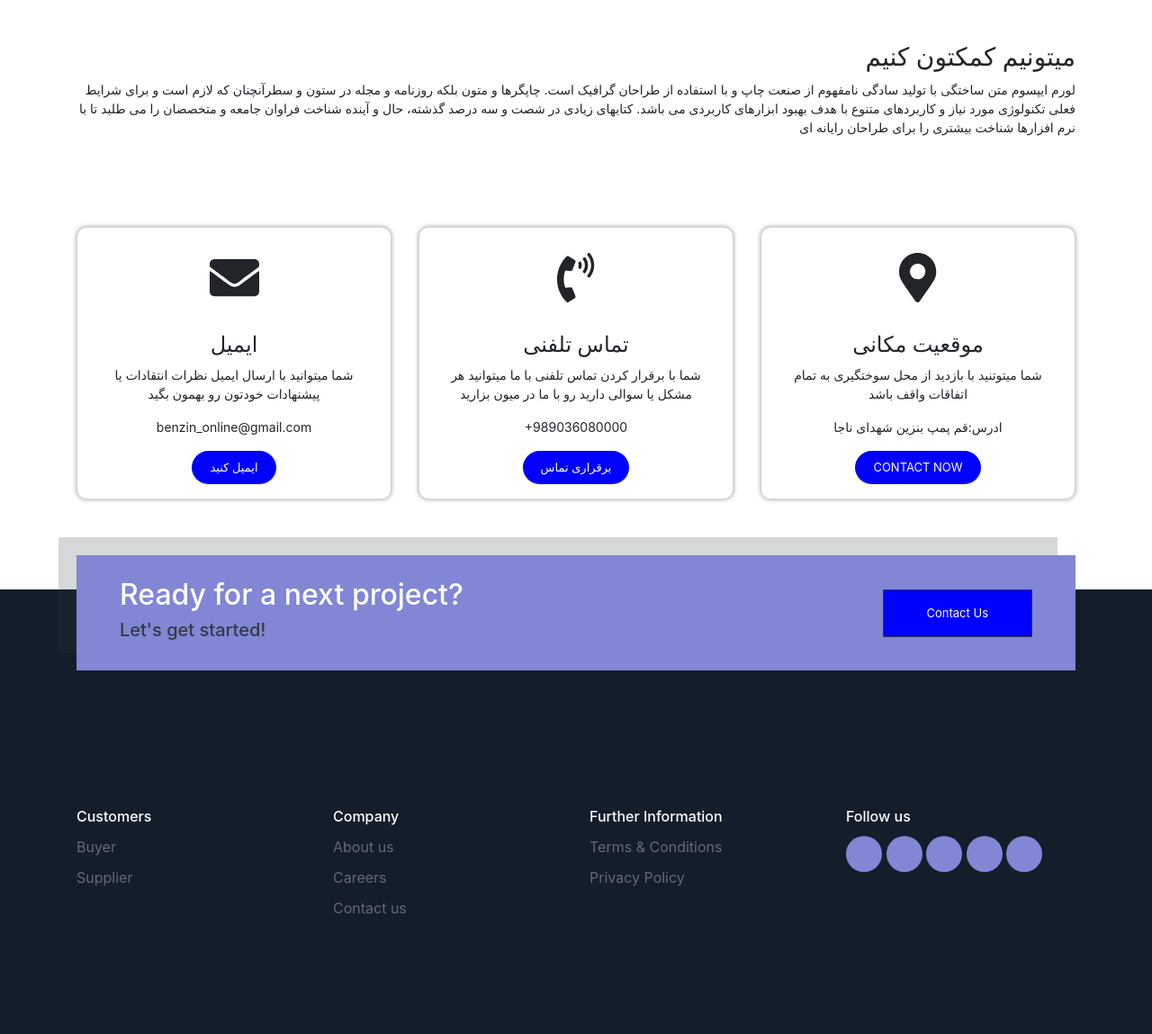
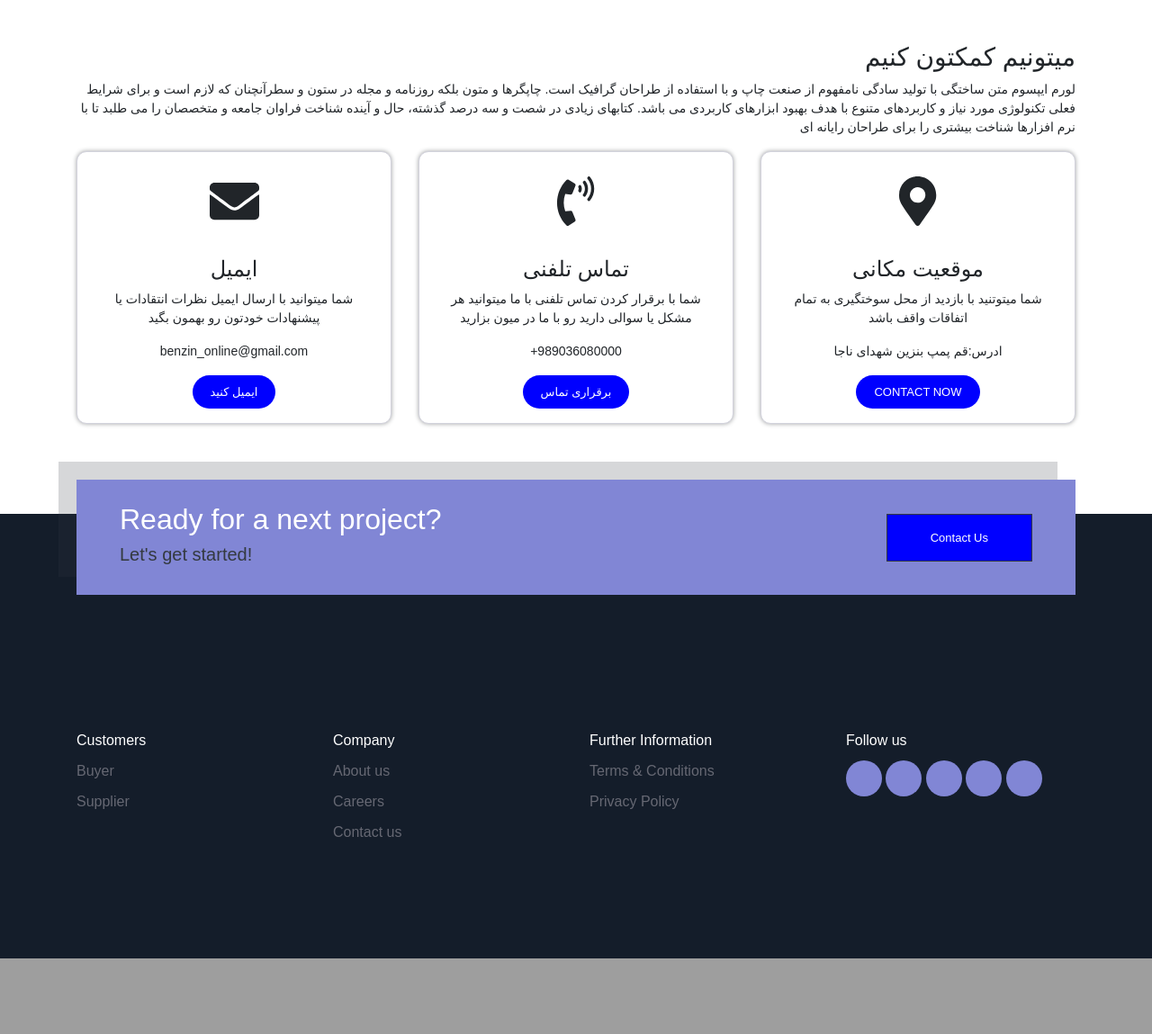
Before and after one commit to saei1d/sokht, a Django app: page /contact/ in a window 1280 px wide. Shown: the part 667-1816 px from the top of the page at 90% size. After the commit the page ends 1732 px from the top, so only its background shows below. Run offline with Django 5.2, Linux system fonts and the light colour scheme; some libraries are stand-ins or nearby versions; some web fonts are replaced.

Commit message:
contact page

```diff
--- a/static/css/pay.css
+++ b/static/css/pay.css
@@ -33,6 +33,7 @@ body {
     cursor: pointer;
     -webkit-transition: all ease-in-out 300ms;
     transition: all ease-in-out 300ms;
+    border: none;
 }
 
 .button:hover {
--- a/templates/contact.html
+++ b/templates/contact.html
@@ -9,16 +9,24 @@
     <link rel="stylesheet" href="https://cdnjs.cloudflare.com/ajax/libs/font-awesome/5.15.4/css/all.min.css">
 </head>
 <body>
+{% include 'header.html' %}
+
 <style>
-    .mt-100 {
+    body {
+        font-family: 'MyFont', sans-serif;
 
-        margin-top: 100px;
     }
+
+    @font-face {
+        font-family: 'MyFont';
+        src: url('/static/font/Shabnam-Medium.woff') format('woff');
+    }
+
+
 
     .card {
         position: relative;
         display: flex;
-        width: 350px;
         flex-direction: column;
         min-width: 0;
         word-wrap: break-word;
@@ -70,7 +78,6 @@
         background-color: #D32F2F !important;
     }
 </style>
-{% include 'header.html' %}
 <div id="carouselExampleCaptions" class="carousel slide d-none d-md-block" style="margin-top: -130px">
     <div class="carousel-inner ">
         <div class="carousel-item active">
@@ -100,9 +107,9 @@
     </div>
 </div>
 
-<div class="container d-flex justify-content-center mt-100">
+<div class="container text-center">
     <div class="row">
-        <div class="col-md-4 col-12 mx-auto">
+        <div class="col-12 col-md-4 mx-auto">
             <div class="card">
                 <div class="card-body text-center">
 
@@ -120,7 +127,7 @@
             </div>
         </div>
         <div class="col-md-4 col-12 mx-auto">
-            <div class="card">
+            <div class="card mx-auto">
                 <div class="card-body text-center">
 
 
@@ -156,5 +163,11 @@
 </div>
 
 {% include 'footer.html' %}
+<script src="https://code.jquery.com/jquery-3.5.1.slim.min.js"></script>
+<script src="https://cdn.jsdelivr.net/npm/@popperjs/core@2.5.4/dist/umd/popper.min.js"></script>
+<script src="https://maxcdn.bootstrapcdn.com/bootstrap/4.5.2/js/bootstrap.min.js"></script>
+<script src="https://cdnjs.cloudflare.com/ajax/libs/font-awesome/5.15.4/js/all.min.js"></script>
+<script src="/fonts/all.js"></script>
+
 </body>
 </html>
--- a/templates/header.html
+++ b/templates/header.html
@@ -1,3 +1,4 @@
+<section style="background-color: #4146ea">
 <div class="container">
 <nav class=" navbar navbar-expand-lg navbar-light" style="z-index: 99;">
     <a class="navbar-brand" href="#">
@@ -26,10 +27,11 @@
     </div>
 </nav>
 </div>
-<script src="https://code.jquery.com/jquery-3.5.1.slim.min.js"></script>
-<script src="https://cdn.jsdelivr.net/npm/@popperjs/core@2.5.4/dist/umd/popper.min.js"></script>
-<script src="https://maxcdn.bootstrapcdn.com/bootstrap/4.5.2/js/bootstrap.min.js"></script>
-<script src="https://cdnjs.cloudflare.com/ajax/libs/font-awesome/5.15.4/js/all.min.js"></script>
-<script src="/fonts/all.js"></script>
+</section>
+{#<script src="https://code.jquery.com/jquery-3.5.1.slim.min.js"></script>#}
+{#<script src="https://cdn.jsdelivr.net/npm/@popperjs/core@2.5.4/dist/umd/popper.min.js"></script>#}
+{#<script src="https://maxcdn.bootstrapcdn.com/bootstrap/4.5.2/js/bootstrap.min.js"></script>#}
+{#<script src="https://cdnjs.cloudflare.com/ajax/libs/font-awesome/5.15.4/js/all.min.js"></script>#}
+{#<script src="/fonts/all.js"></script>#}
 
 {#header#}
--- a/templates/home.html
+++ b/templates/home.html
@@ -37,7 +37,7 @@
 <div class="container d-none d-md-block">
     <div class="row d-flex justify-content-center">
         <div class="col-md-12" style="margin-top: -130px">
-            <div class="card p-2 mt-2"><h3 class="heading mt-5 text-center">jjjjjjjjjjjj</h3>
+            <div class="card p-2 mt-2"><h3 class="heading mt-5 text-center">بنزین یار</h3>
                 <div class="row mt-4 g-1 px-4 mb-5">
                     <div class="col-md-2 mx-auto">
                         <div class="card-inner p-3 d-flex flex-column align-items-center"
@@ -169,7 +169,7 @@
     <div class="carousel-inner">
         <div class="carousel-item active">
             {% load static %}
-            <img src="{% static 'images/descktop&mobile.png' %}" class="w-100" style="height: 500px;object-fit: cover"
+            <img src="{% static 'images/home2.jpeg' %}" class="w-100" style="height: 500px;object-fit: cover"
                  alt="My image">
             <div class="carousel-caption">
                 <h3 class="text-right" style="margin-left: 130px">بگو کجایی تا بنزین بهت برسونیم</h3>
```
Also changed, not shown: templates/auth.html (+6 -1 lines), templates/order.html (+46 -7 lines), db.sqlite3.
